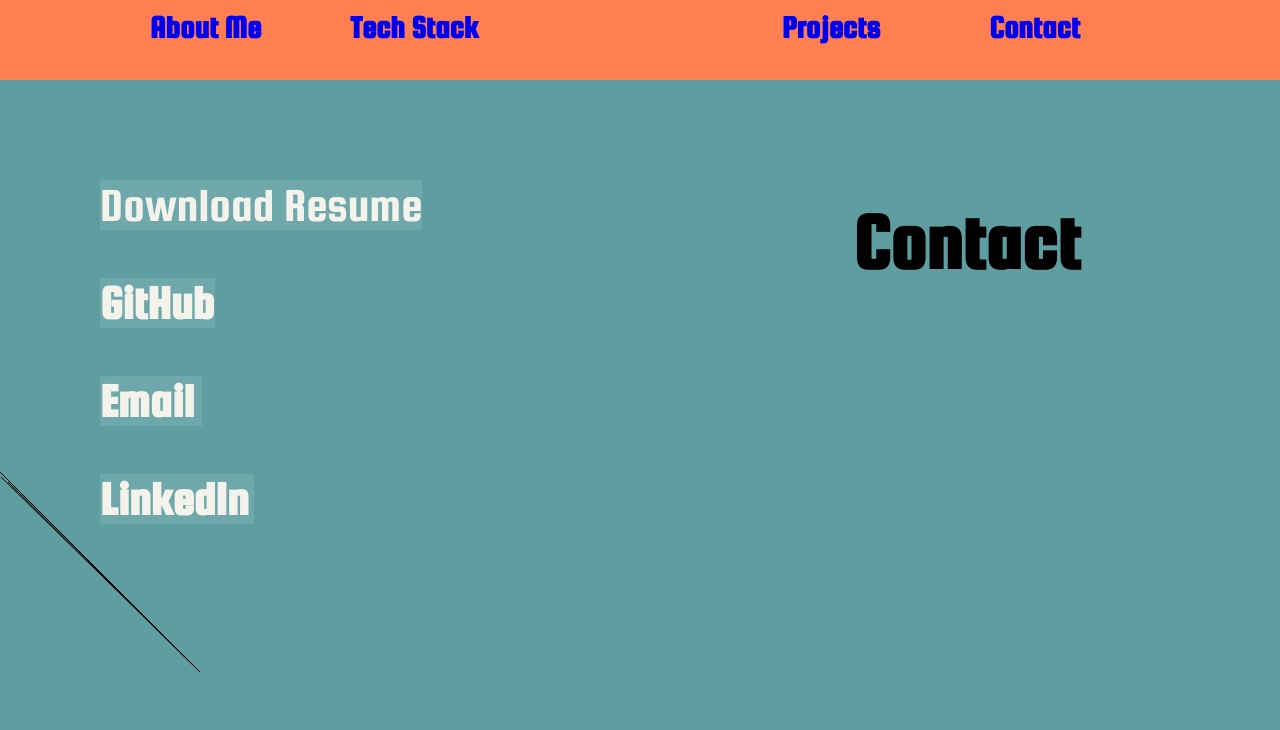
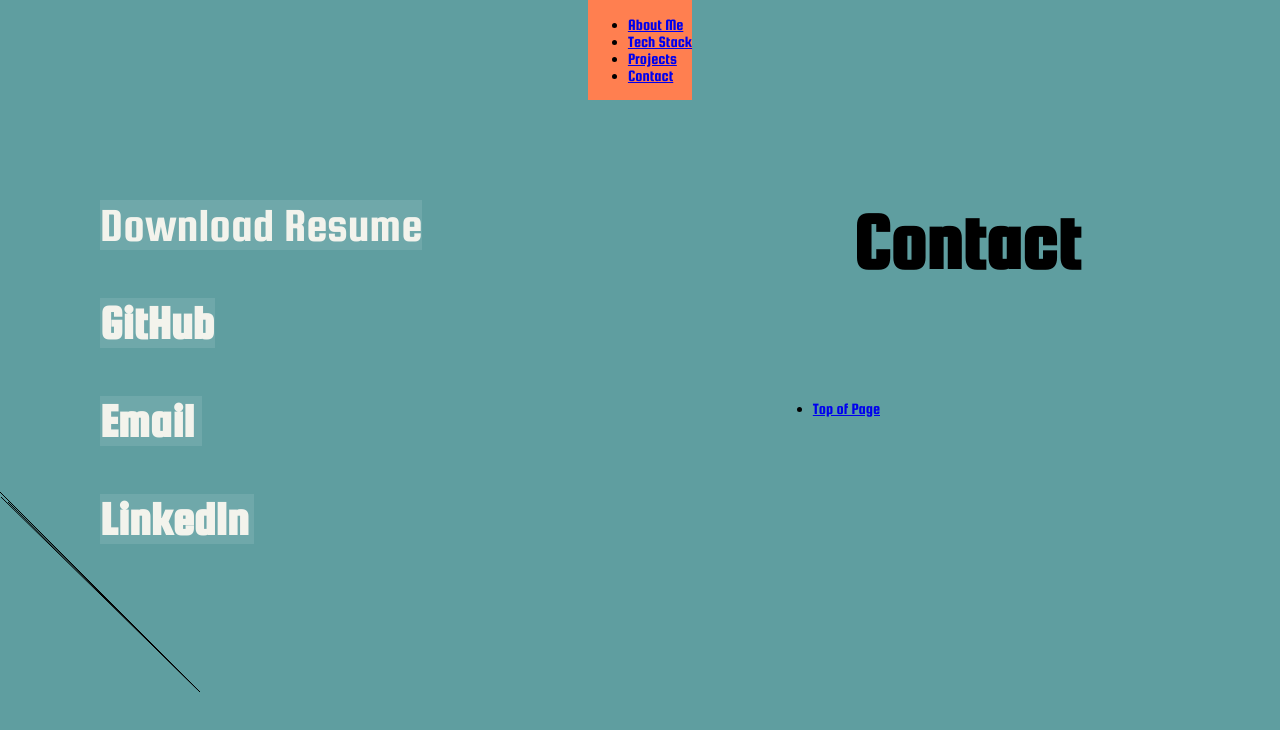
Before and after one commit to jumpybuns/portfolio-website, a React app: page /contact in a window 1280 px wide. Shown: the top 730 px of the page. Built offline with nearby package versions, Linux system fonts and the light colour scheme.

Commit message:
before combining pages

```diff
--- a/package.json
+++ b/package.json
@@ -28,7 +28,8 @@
     "normalize": "^0.3.1",
     "react": "^17.0.2",
     "react-dom": "^17.0.2",
-    "react-router-dom": "^5.2.0"
+    "react-router-dom": "^5.2.0",
+    "react-router-hash-link": "^2.4.3"
   },
   "devDependencies": {
     "@babel/core": "^7.13.15",
--- a/src/components/aboutMe/AboutMe.jsx
+++ b/src/components/aboutMe/AboutMe.jsx
@@ -7,7 +7,9 @@ import ethan from '../../../public/ethan.jpg';
 export const AboutMe = () => {
   return (
     <>
+      {' '}
       <Header />
+      <div id="aboutme">
         <Triangle />
         <h1 className={styles.aboutMe}>ABOUT ME</h1>
         <div className={styles.background}>
@@ -28,6 +30,7 @@ export const AboutMe = () => {
             width="200px"
           />
         </div>
+      </div>
     </>
   );
 };
--- a/src/components/app/App.jsx
+++ b/src/components/app/App.jsx
@@ -1,21 +1,29 @@
 import React from 'react';
-import { BrowserRouter as Router, Switch, Route } from 'react-router-dom';
+import {
+  BrowserRouter as Router,
+  Switch,
+  Route,
+  Redirect,
+} from 'react-router-dom';
 import { Landing } from '../landing/Landing';
 import { AboutMe } from '../aboutMe/AboutMe';
 import { TechStack } from '../techStack/TechStack';
 import { Contact } from '../contact/Contact';
 import { Projects } from '../projects/Projects';
+import { Home } from '../home/Home';
 
 export default function App() {
   return (
     <>
       <Router>
         <Switch>
-          <Route exact path="/" from component={Landing} />
-          <Route exact path="/aboutme" from component={AboutMe} />
-          <Route exact path="/techstack" from component={TechStack} />
-          <Route exact path="/contact" from component={Contact} />
-          <Route exact path="/projects" from component={Projects} />
+          <Route exact path="/" component={Landing} />
+          <Route exact path="/home" component={Home} />
+          <Route exact path="/aboutme" component={AboutMe} />
+          <Route exact path="/techstack" component={TechStack} />
+          <Route exact path="/contact" component={Contact} />
+          <Route exact path="/projects" component={Projects} />
+          <Route render={() => <Redirect to="/" />} />
         </Switch>
       </Router>
     </>
--- a/src/components/contact/Contact.jsx
+++ b/src/components/contact/Contact.jsx
@@ -7,10 +7,15 @@ import resume from '../../../public/resume.jpg';
 
 export const Contact = () => {
   return (
-    <div>
+    <>
       <Header />
+      <div id="contact">
         <h1 className={styles.contact}>Contact</h1>
-      <a className={styles.button} href={resume} download="Ethan Pierce Resume">
+        <a
+          className={styles.button}
+          href={resume}
+          download="Ethan Pierce Resume"
+        >
           Download Resume
         </a>
         <Link
@@ -36,5 +41,6 @@ export const Contact = () => {
         </Link>
         <Line />
       </div>
+    </>
   );
 };
--- a/src/components/header/Header.css
+++ b/src/components/header/Header.css
@@ -1,35 +1,20 @@
 .header {
   background-color: coral;
-  display: flex;
-  flex-wrap: wrap;
-  width: 100%;
-  height: 10vh;
+  display: table; /* Allow the centering to work */
+  margin: 0 auto;
 }
 
-.homeNav {
+ul#headerList {
+  min-width: 696px;
+  list-style: none;
+  padding-top: 20px;
+}
+ul#headerList li {
+  display: inline;
+}
+
+.backToTop {
   position: absolute;
-  top: 10px;
-  left: 100px;
-  margin-right: 100px;
+  right: 400px;
+  top: 400px;
 }
-.abtMeNav {
-  position: absolute;
-  top: 10px;
-  left: 150px;
-  margin-right: 100px;
-}
-.tsNav {
-  position: absolute;
-  top: 10px;
-  left: 350px;
-}
-.projNav {
-  position: absolute;
-  top: 10px;
-  right: 400px;
-}
-.contNav {
-  position: absolute;
-  top: 10px;
-  right: 200px;
-}
--- a/src/components/header/Header.jsx
+++ b/src/components/header/Header.jsx
@@ -1,22 +1,55 @@
 import React from 'react';
-import { Link } from 'react-router-dom';
+import { NavHashLink as Link } from 'react-router-hash-link';
 import styles from './Header.css';
 
 export default function Header() {
   return (
+    <>
       <div className={styles.header}>
-      <Link to="/aboutme">
-        <h1 className={styles.abtMeNav}>About Me</h1>
+        <ul className={styles.headerList}>
+          <li>
+            <Link
+              smooth
+              activeStyle={{ fontWeight: 'bold' }}
+              to={'/contact#contact'}
+            >
+              About Me
             </Link>
-      <Link to="/techstack">
-        <h1 className={styles.tsNav}>Tech Stack</h1>
+          </li>
+          <li>
+            <Link
+              smooth
+              activeStyle={{ fontWeight: 'bold' }}
+              to={'/techstack#techstack'}
+            >
+              Tech Stack
             </Link>
-      <Link to="/Projects">
-        <h1 className={styles.projNav}>Projects</h1>
+          </li>
+          <li>
+            <Link
+              smooth
+              activeStyle={{ fontWeight: 'bold' }}
+              to={'/projects#projects'}
+            >
+              Projects
             </Link>
-      <Link to="/Contact">
-        <h1 className={styles.contNav}>Contact</h1>
+          </li>
+          <li>
+            <Link
+              smooth
+              activeStyle={{ fontWeight: 'bold' }}
+              to={'/contact#contact'}
+            >
+              Contact
             </Link>
+          </li>
+          <li className={styles.backToTop}>
+            <Link smooth to="#top">
+              Top of Page
+            </Link>
+          </li>
+        </ul>
       </div>
+    </>
   );
 }
--- /dev/null
+++ b/src/components/home/Home.jsx
@@ -0,0 +1,10 @@
+import React from 'react';
+import { AboutMe } from '../aboutMe/AboutMe';
+
+export const Home = () => {
+  return (
+    <div>
+      <AboutMe />
+    </div>
+  );
+};
--- a/src/components/landing/Landing.jsx
+++ b/src/components/landing/Landing.jsx
@@ -5,14 +5,16 @@ import { Circles } from './Circles';
 
 export const Landing = () => {
   const handleOnClick = () => {
-    window.location.pathname = '/aboutme';
+    window.location.pathname = '/home';
   };
   return (
     <>
-      <div onClick={handleOnClick}>
-        <div className={styles.landing}></div>
-        <Name />
-        <Circles />
+      <div id="landing">
+        <div onClick={handleOnClick}>
+          <div className={styles.landing}></div>
+          <Name />
+          <Circles />
+        </div>
       </div>
     </>
   );
--- a/src/components/projects/Projects.css
+++ b/src/components/projects/Projects.css
@@ -1,18 +1,11 @@
-.container {
-  width: inherit;
-}
-
 .projectImages {
-  max-width: 100%;
   height: auto;
   width: 400px;
-  border-radius: 10px;
   position: absolute;
-  left: 500px;
-  top: 200px;
+  left: 650px;
+  top: 220px;
 }
 .projectText {
-  max-width: 100%;
   font-size: 3rem;
   position: absolute;
   left: 650px;
@@ -20,7 +13,6 @@
 }
 
 .projectTitles {
-  max-width: 100%;
   font-size: 3rem;
   position: absolute;
   left: 650px;
@@ -236,10 +228,3 @@
   opacity: 0;
   transform: scale(0.1, 1);
 }
-
-.contact {
-  font-size: 5rem;
-  position: absolute;
-  right: 200px;
-  top: 200px;
-}
--- a/src/components/projects/Projects.jsx
+++ b/src/components/projects/Projects.jsx
@@ -26,8 +26,9 @@ export const Projects = () => {
   const [selectedTitle, setSelectedTitle] = useState(title.auroraTitle);
 
   return (
-    <div>
+    <>
       <Header />
+      <div id="projects">
         <div className={styles.container}>
           <h1 className={styles.projectTitles}>{selectedTitle}</h1>
           <img className={styles.projectImages} src={selected} alt="project" />
@@ -74,5 +75,6 @@ export const Projects = () => {
           Bloom Financial
         </h3>
       </div>
+    </>
   );
 };
--- a/src/components/techStack/TechStack.jsx
+++ b/src/components/techStack/TechStack.jsx
@@ -6,6 +6,7 @@ export const TechStack = () => {
   return (
     <>
       <Header />
+      <div id="techstack">
         <div className={styles.gridContainer}>
           <h1 className={styles.techStack}>TECH STACK</h1>
           <div className={styles.languages}>
@@ -25,6 +26,7 @@ export const TechStack = () => {
             <pre>Heroku Postman PGAdmin</pre>
           </div>
         </div>
+      </div>
     </>
   );
 };
```
Also changed, not shown: src/components/home/Home.css (added), 1 other file (tests, documents, lock files or other folders). Lines whose indentation alone changed are shown as unchanged.
